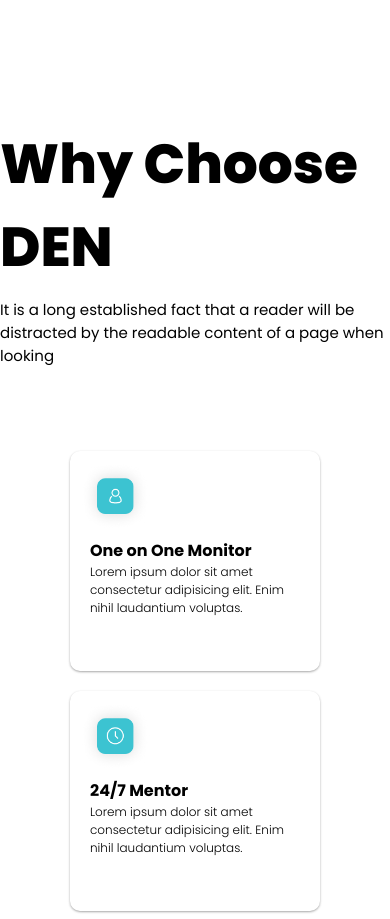
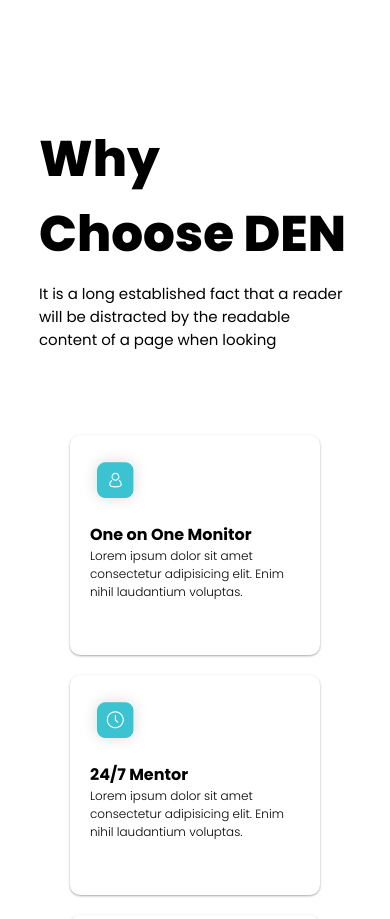
Before and after one commit to oye-hunter/den-landing-page, a React (Create React App) app: page / in a window 390 px wide. Shown: the part 1220-2139 px from the top of the page. Built offline with nearby package versions, Linux system fonts and the light colour scheme.

Commit message:
added responsive landing page

```diff
--- a/src/LandingPage/LandingPage.css
+++ b/src/LandingPage/LandingPage.css
@@ -203,6 +203,12 @@
   .lp-hero-section-image {
     height: 70vw;
   }
+  .lp-why-den-section {
+    margin: 0 10vw;
+  }
+  .lp-why-den-section h1 {
+    font-size: 50px;
+  }
   .lp-why-den-section-main-container {
     flex-direction: column;
     row-gap: 20px;
```
